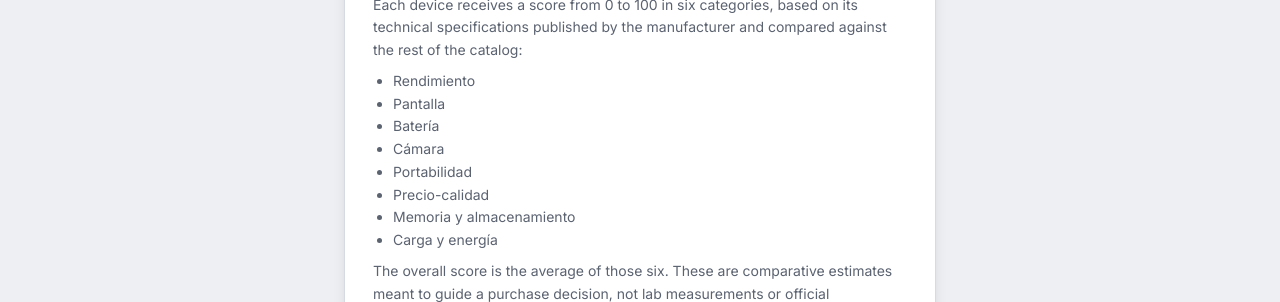
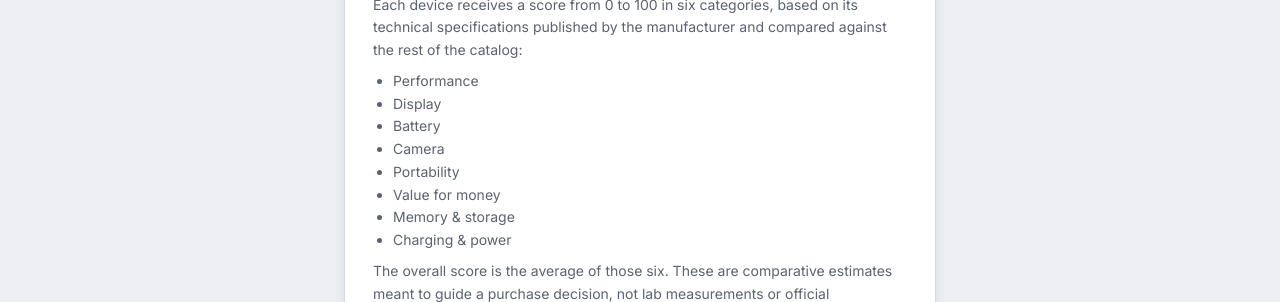
Before and after one commit to Francisco101299/comparador-dispositivos, a React (Vite) app: page /acerca-de in a window 1280 px wide. Shown: the part 451-753 px from the top of the page. Built offline with nearby package versions, Linux system fonts and the light colour scheme.

Commit message:
Update list items to use translation function

```diff
--- a/src/pages/AboutPage.jsx
+++ b/src/pages/AboutPage.jsx
@@ -56,7 +56,7 @@ export default function AboutPage() {
             </p>
             <ul className="text-sm leading-relaxed list-disc pl-5" style={{ color: COLORS.muted, fontFamily: "'Inter', sans-serif" }}>
               {CATS.map((c) => (
-                <li key={c.key}>{c.label}</li>
+                <li key={c.key}>{t(`cat.${c.key}`)}</li>
               ))}
             </ul>
             <p className="text-sm leading-relaxed mt-2" style={{ color: COLORS.muted, fontFamily: "'Inter', sans-serif" }}>
@@ -80,4 +80,4 @@ export default function AboutPage() {
       </div>
     </div>
   );
-    }
+}
```
